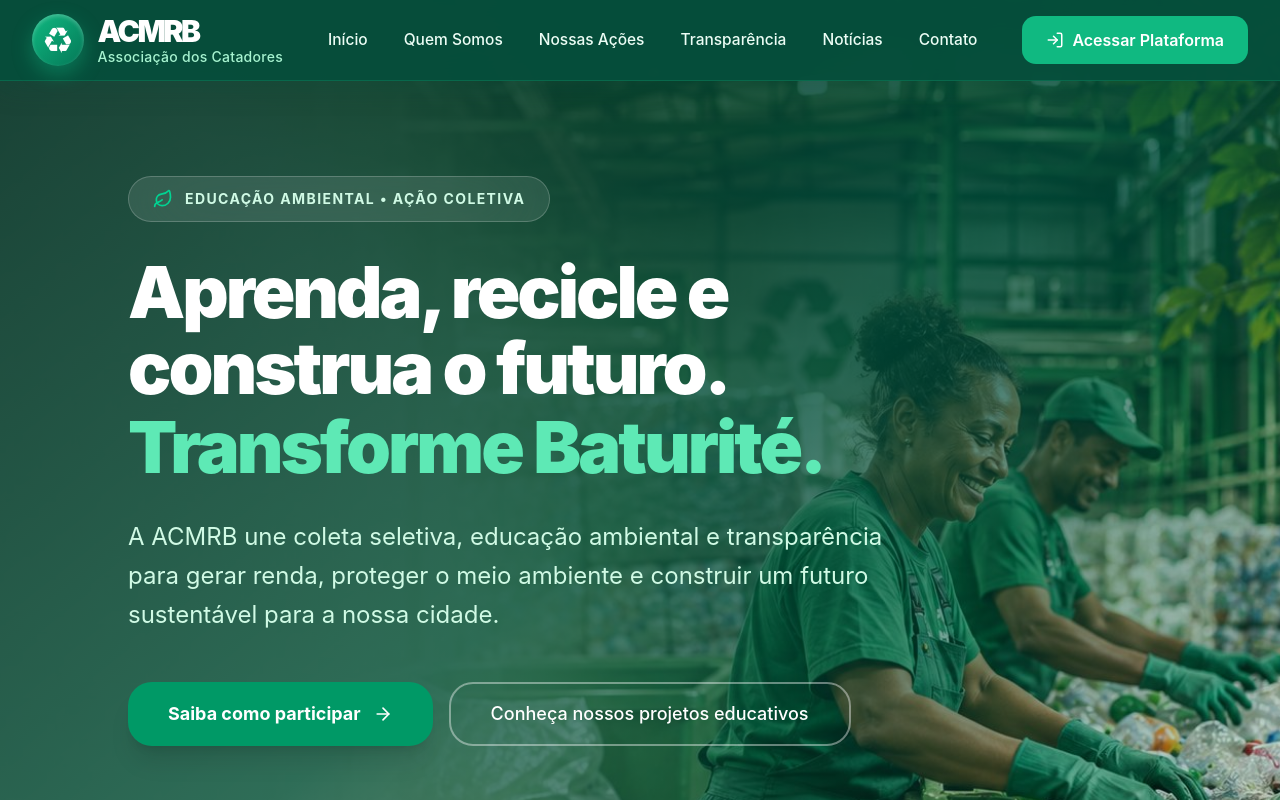
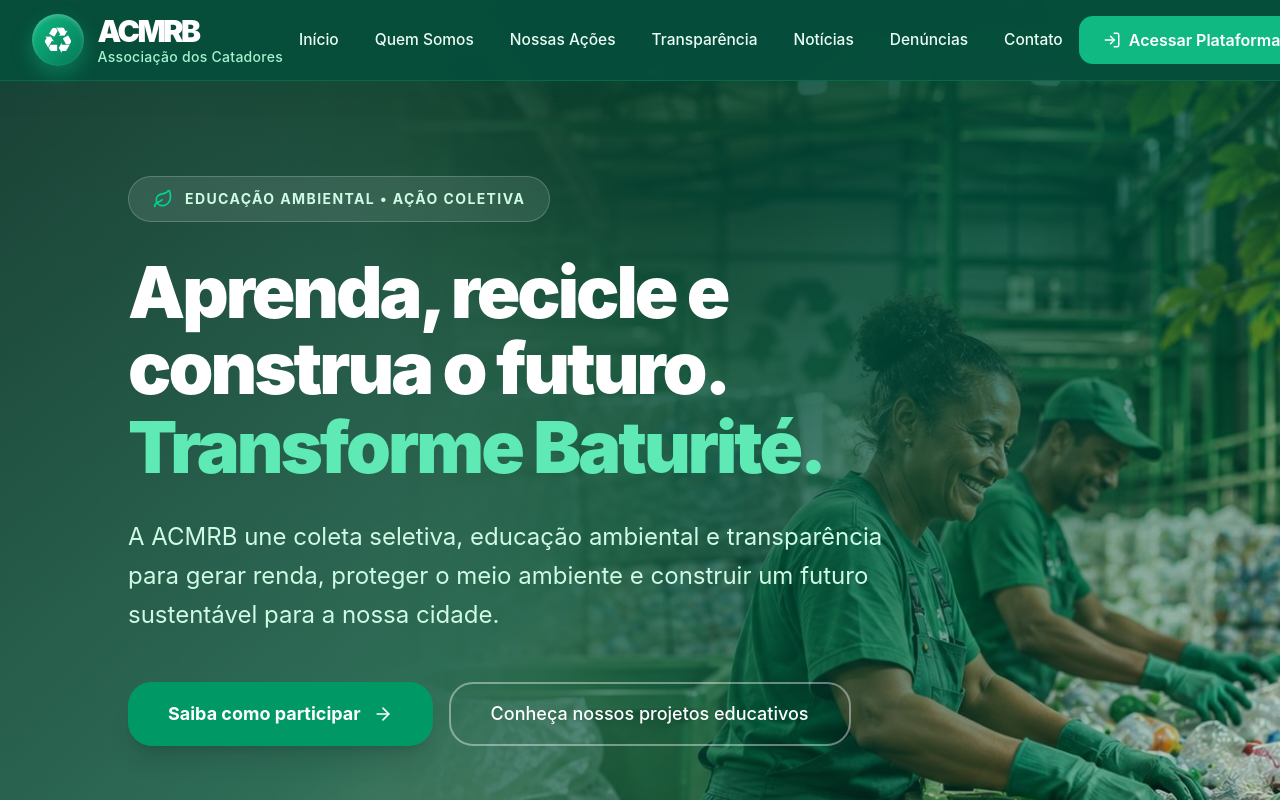
Before and after one commit to joota2500/acmrb-platform, a Next.js app: page / in a window 1280 px wide. Shown: the top 800 px of the page. Built offline with nearby package versions, Linux system fonts and the light colour scheme; no server answers; the database is empty.

Commit message:
feat(nav): adiciona link Denúncias com rolagem até a seção

```diff
--- a/src/components/layout/navItems.ts
+++ b/src/components/layout/navItems.ts
@@ -10,5 +10,6 @@ export const navigation: NavItem[] = [
   { id: "acoes", name: "Nossas Ações", href: "#projetos" },
   { id: "transparencia", name: "Transparência", href: "#transparencia" },
   { id: "noticias", name: "Notícias", href: "#noticias" },
+  { id: "denuncias", name: "Denúncias", href: "#denuncias" }, // rola até a seção de denúncia ambiental
   { id: "contato", name: "Contato", href: "#contato" },
 ];
```
